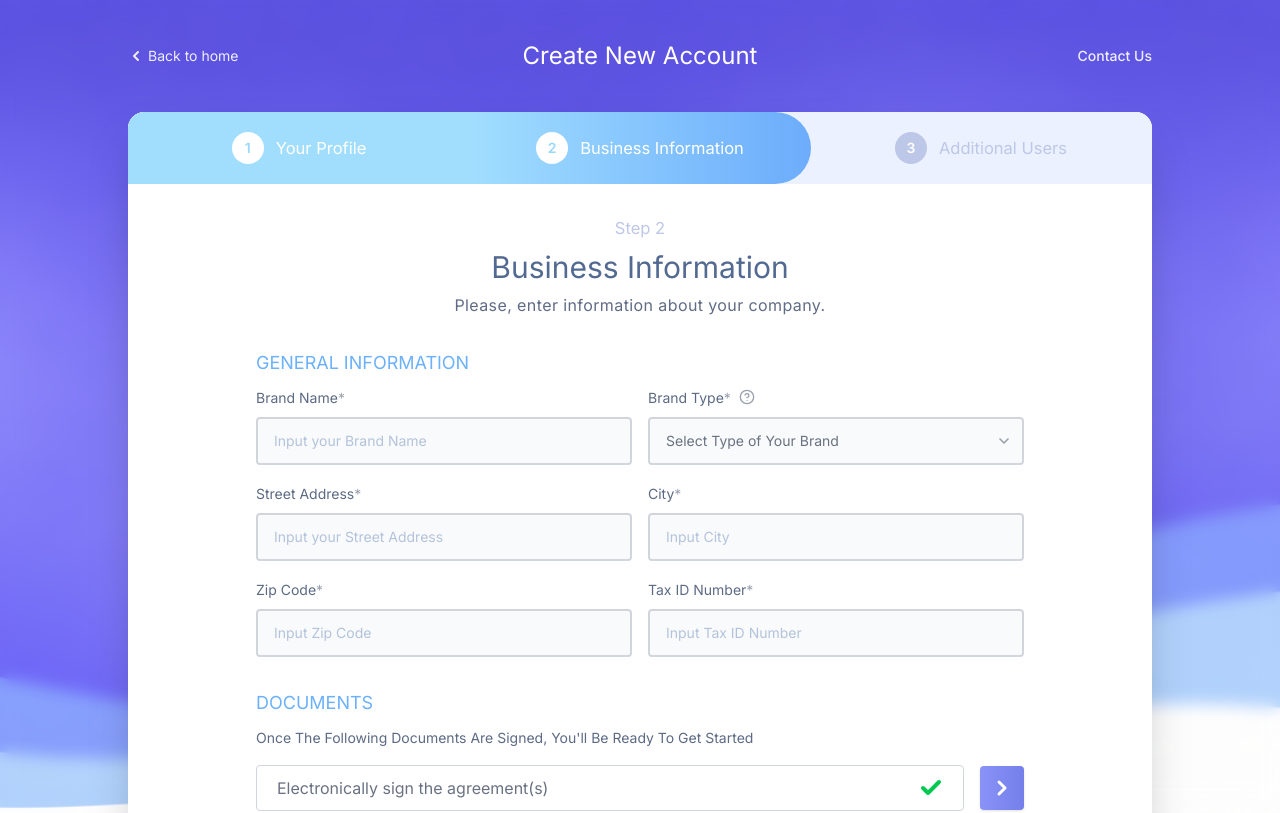
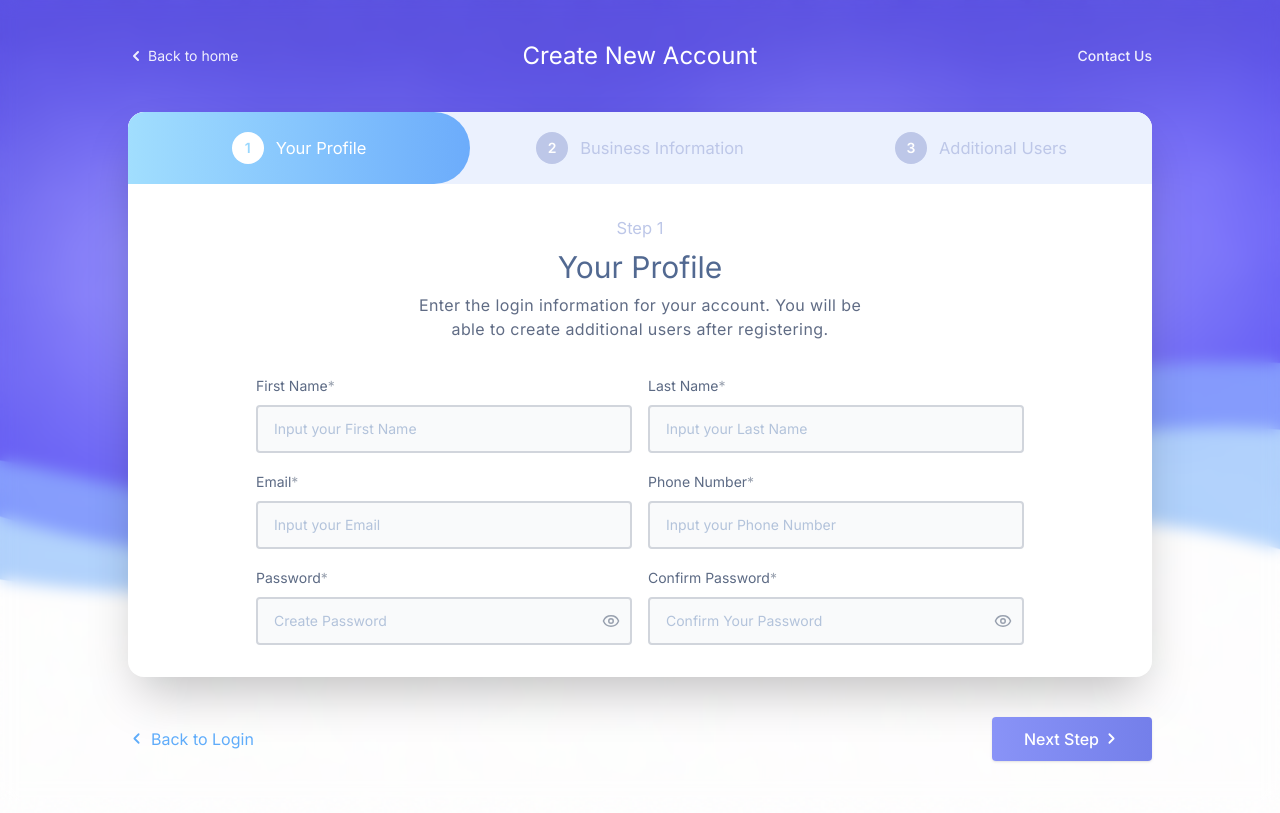
Before and after one commit to manishguhe301/multi-step-forms, a React (Vite) app: page /task-2 in a window 1280 px wide. Shown: the top 813 px of the page. Built offline with nearby package versions, Linux system fonts and the light colour scheme.

Commit message:
fix: reset initial step to 1 in CreateProfile component

```diff
--- a/src/components/task-2/CreateProfile.tsx
+++ b/src/components/task-2/CreateProfile.tsx
@@ -8,7 +8,7 @@ import Success from "../elements/Success";
 
 const CreateProfile = () => {
   const navigate = useNavigate();
-  const [currentStep, setCurrentStep] = useState(2);
+  const [currentStep, setCurrentStep] = useState(1);
 
   const totalSteps = 3;
 
```
